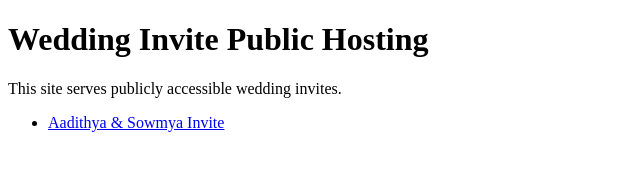
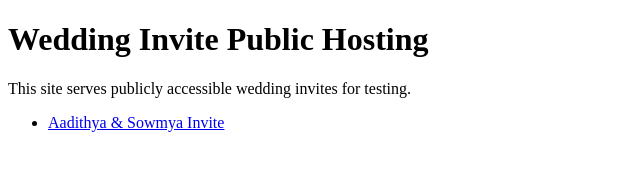
Before and after one commit to AadithyaApps/wedding-invite-public, a plain HTML site: page index.html in a window 1280 px wide. Shown: the full height of the page, 0-640 px from the left. Drawn offline with Linux system fonts and the light colour scheme.

Commit message:
Update index.html

```diff
--- a/index.html
+++ b/index.html
@@ -6,7 +6,7 @@
 </head>
 <body>
     <h1>Wedding Invite Public Hosting</h1>
-    <p>This site serves publicly accessible wedding invites.</p>
+    <p>This site serves publicly accessible wedding invites for testing.</p>
     <ul>
         <li><a href="/public-invites/aadithyaAndsowmya.html">Aadithya & Sowmya Invite</a></li>
     </ul>
```
